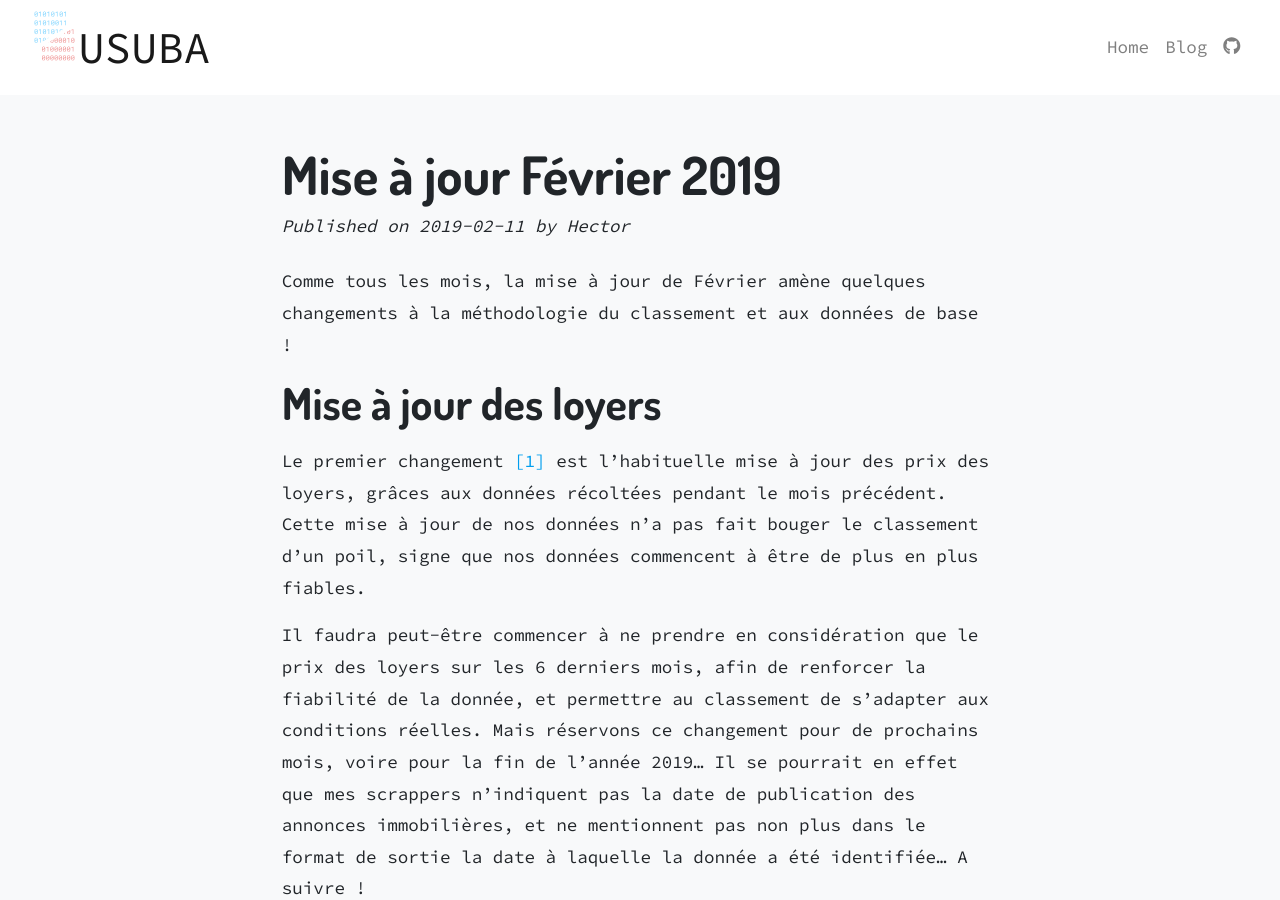
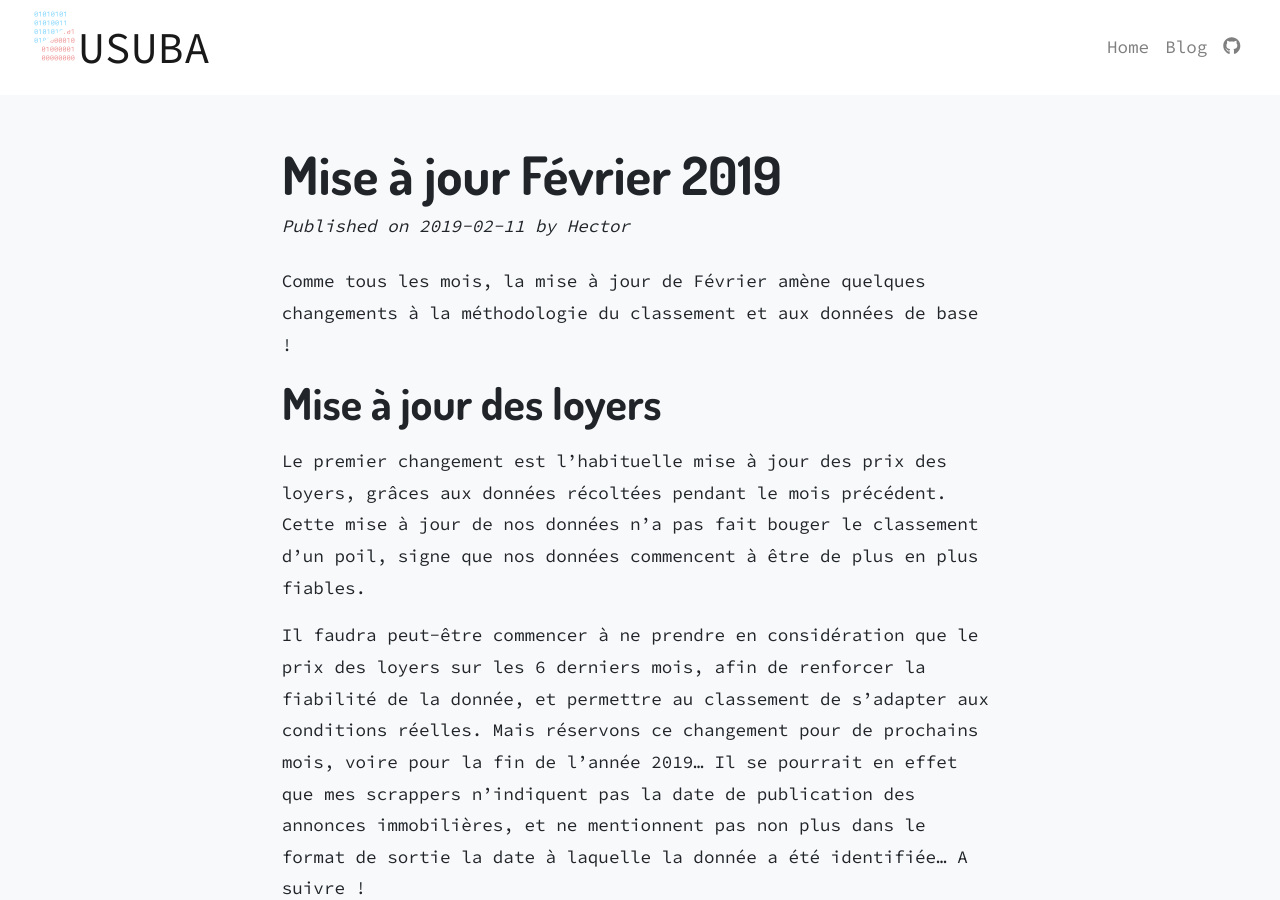
Before and after one commit to DadaIsCrazy/usuba-crypto, a Jekyll site: the page built from docs/_posts/2019-02-11-mise-a-jour-fevrier-2019.md, in a window 1280 px wide and 900 px high. Built offline with Jekyll 4.4.1, drawn with Linux system fonts in a browser that asks for light colours; nearby versions of some CDN libraries; comment, search, counter and statistics services are not loaded; part of the change alters nothing that is shown.

```diff
--- a/docs/_includes/footer.html
+++ b/docs/_includes/footer.html
@@ -16,3 +16,9 @@
 <script src="https://use.fontawesome.com/releases/v5.9.0/js/all.js" data-auto-replace-svg="nest"></script>
 <!-- Disqus -->
 <script id="dsq-count-scr" src="//usuba-crypto.disqus.com/count.js" async></script>
+
+<script>
+function goBack() {
+  window.history.back();
+}
+</script>
--- a/docs/_posts/2019-02-11-mise-a-jour-fevrier-2019.md
+++ b/docs/_posts/2019-02-11-mise-a-jour-fevrier-2019.md
@@ -14,7 +14,7 @@ Comme tous les mois, la mise à jour de Février amène quelques changements à
 
 ## Mise à jour des loyers
 
-Le premier changement <a name="ref1" href="#footnote1">[1]</a> est l'habituelle mise à jour des prix des loyers, grâces aux données récoltées pendant le mois précédent. Cette mise à jour de nos données n'a pas fait bouger le classement d'un poil, signe que nos données commencent à être de plus en plus fiables.
+Le premier changement est l'habituelle mise à jour des prix des loyers, grâces aux données récoltées pendant le mois précédent. Cette mise à jour de nos données n'a pas fait bouger le classement d'un poil, signe que nos données commencent à être de plus en plus fiables.
 
 Il faudra peut-être commencer à ne prendre en considération que le prix des loyers sur les 6 derniers mois, afin de renforcer la fiabilité de la donnée, et permettre au classement de s'adapter aux conditions réelles. Mais réservons ce changement pour de prochains mois, voire pour la fin de l'année 2019... Il se pourrait en effet que mes scrappers n'indiquent pas la date de publication des annonces immobilières, et ne mentionnent pas non plus dans le format de sortie la date à laquelle la donnée a été identifiée... A suivre !
 <!--more-->
@@ -28,7 +28,7 @@ J'ai donc ajouté ce critère au Loyer. Cela m'a permis par la même occasion de
 
 Troisième mise à jour importante.... Une tentative avortée. Voilà, c'est dit. Je suis toujours à l'affut de nouveaux critères pour affiner mon classement, mais je suis très pointilleux. Si vous me proposez un critère, je vais m'assurer qu'il respecte plusieurs caractéristiques :
 * Il doit être univoque, c'est à dire qu'il est clair qu'il est indiscutable que lorsque la note est élevée, c'est un point positif, et que quand la note est faible, c'est un point négatif. Ce n'est pas toujours évident. Par exemple, j'ai hésité à intégrer le nombre de policiers dans la note de sécurité. Mais un nombre de policier élevé est-il un signe d'une sécurité accrue, ou d'une délinquance particulièrement élevée ? Ce n'est pas évident, et un nombre de policier élevé peut probablement indiquer chacun de ces deux cas.
-* Il doit être disponnible en ligne, sans trop de soucis. Dans l'idéal, sous la forme d'une base de donnée, ou structurée d'une autre manière, sur un site internet que je peux scraper avec mes petits programmes en python. Au pire, si la donnée est très intéressante, je peux aussi passer une petite heure à la noter pour les 250 villes que j'ai dans mon classement initial.
+* Il doit être disponnible en ligne, sans trop de soucis. Dans l'idéal, sous la forme d'une base de donnée, ou structurée d'une autre manière, sur un site internet que je peux scraper avec mes petits programmes en python. Au pire, si la donnée est très intéressante, je peux aussi passer une petite heure à la noter pour les 250 villes que j'ai dans mon classement initial. <a name="ref1" href="#footnote1">[1]</a>
 * Il doit être disponible sur la totalité du territoire, pour des raisons évidentes : si je ne peux pas noter certaines villes, comment peut-on avoir un classement objectif au niveau national ?
 
 Je suis assez exigeant sur ces caractéristiques, parce qu'à chaque donnée ou chaque critère que j'ajoute, la complexité du classement s'accroit. Et le gain est généralement marginal, il me faut donc être vigilant pour ne pas aboutir à un classement incompréhensible, plein de particularités et difficile à comprendre dans son ensemble.
@@ -41,4 +41,4 @@ Boudiou ! Encore la faute à ces andouilles de teutons. L'alsace et la moselle
 
 Je n'en reste pas moins déterminé à améliorer chacune des notes que j'attribue à nos villes françaises. Si vous avez des idées, n'hésitez pas à m'en faire part ! Et si possible, vérifiez d'abord que la donnée est disponible en Alsace Moselle, merci !
 
-<a name="footnote1" href="#ref1">[1]</a>: Footnote content goes here
+<a name="footnote1" onclick="goBack()" href="#">[1]</a>: Footnote content goes here
```
Also changed, not shown: 12 other files.
